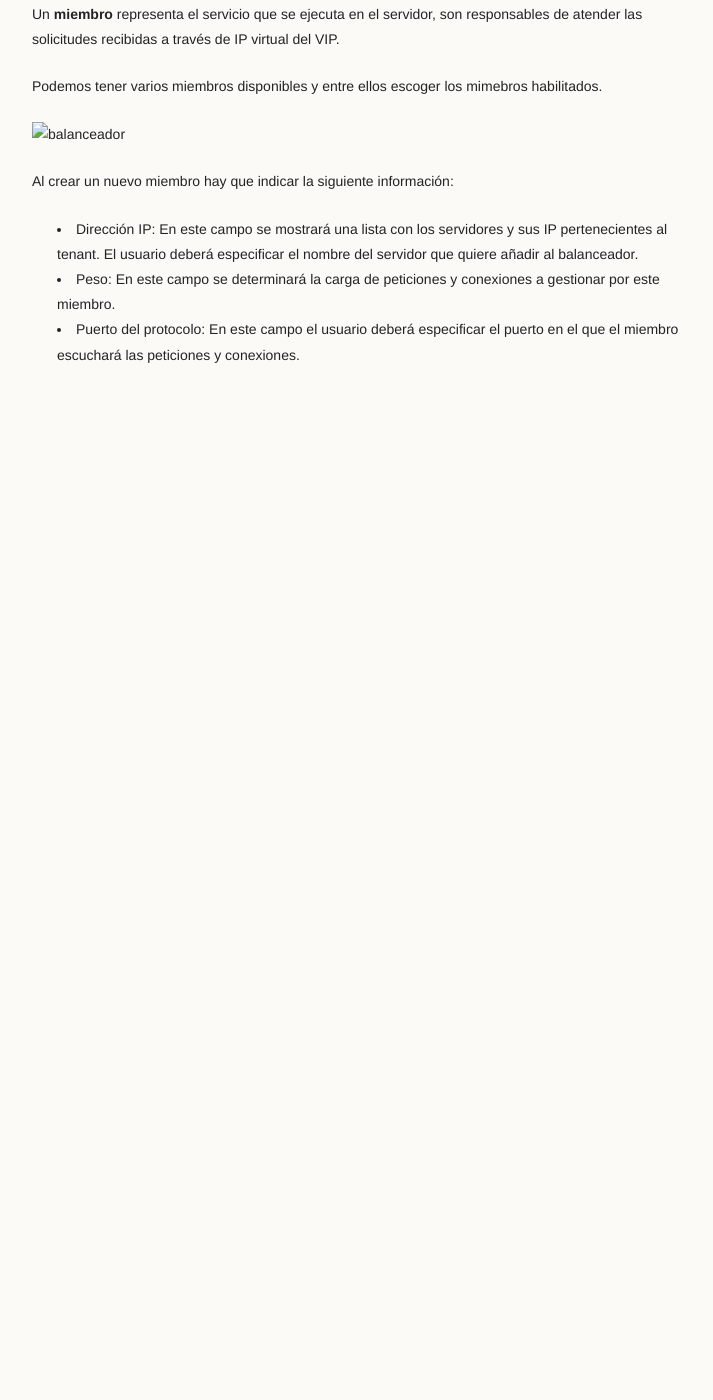
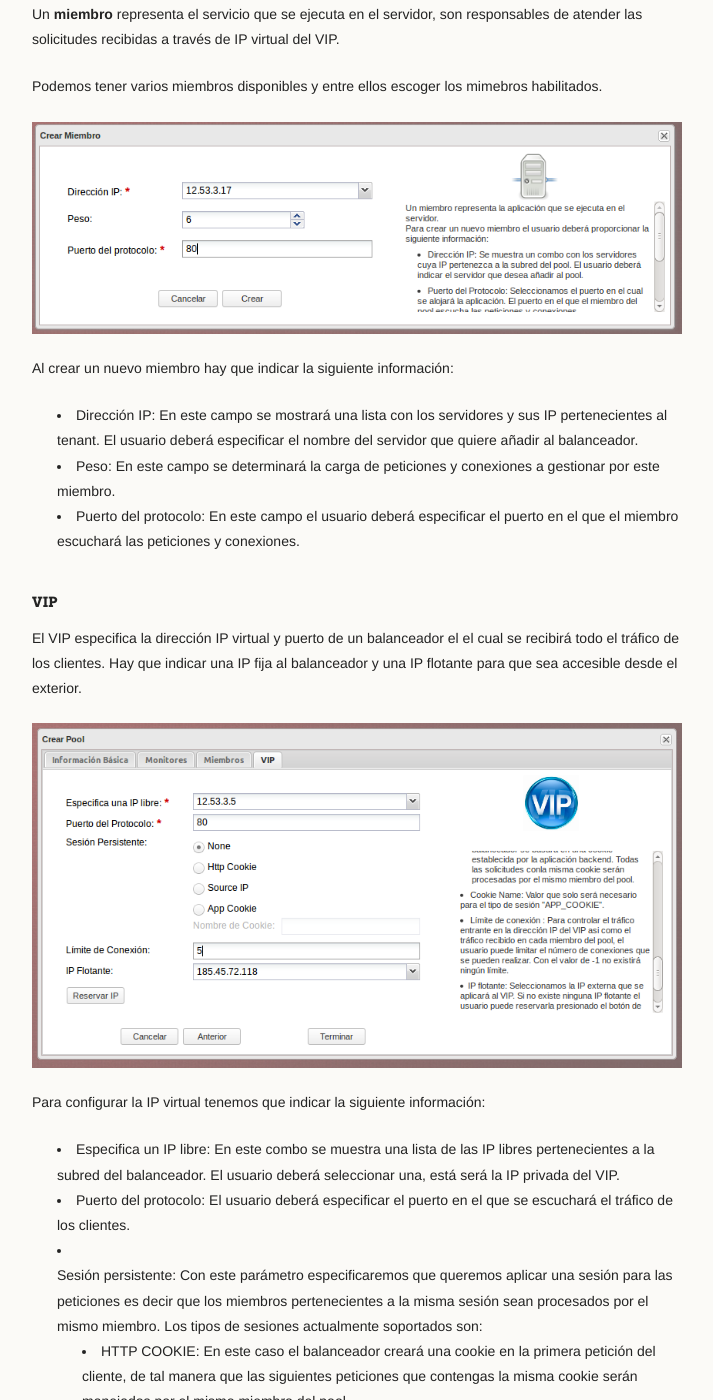
Before and after one commit to iesgn/cloud2, a Jekyll site: the page built from curso/u4/balanceador.md, in a window 1280 px wide and 1400 px high, scrolled down 2078 px. Shown: the whole window, without its empty margins (278-991 px from the left). Built offline with Jekyll 4.4.1, drawn with Linux system fonts in a browser that asks for light colours; before the commit the page ends 2518 px from its top, so only the background shows below that; some of the changed text lies outside the part shown.

Commit message:
Balanceador de carga

```diff
--- a/curso/u4/balanceador.md
+++ b/curso/u4/balanceador.md
@@ -57,3 +57,23 @@ Al crear un nuevo miembro hay que indicar la siguiente información:
 * Dirección IP: En este campo se mostrará una lista con los servidores y sus IP pertenecientes al tenant. El usuario deberá especificar el nombre del servidor que quiere añadir al balanceador.
 * Peso: En este campo se determinará la carga de peticiones y conexiones a gestionar por este miembro.
 * Puerto del protocolo: En este campo el usuario deberá especificar el puerto en el que el miembro escuchará las peticiones y conexiones.
+
+#### VIP
+
+El VIP especifica la dirección IP virtual y puerto de un balanceador el el cual se recibirá todo el tráfico de los clientes. Hay que indicar una IP fija al balanceador y una IP flotante para que sea accesible desde el exterior.
+
+![balanceador](img/bal4.png)
+
+Para configurar la IP virtual tenemos que indicar la siguiente información:
+
+* Especifica un IP libre: En este combo se muestra una lista de las IP libres pertenecientes a la subred del balanceador. El usuario deberá seleccionar una, está será la IP privada del VIP.
+* Puerto del protocolo: El usuario deberá especificar el puerto en el que se escuchará el tráfico de los clientes.
+* Sesión persistente: Con este parámetro especificaremos que queremos aplicar una sesión para las peticiones es decir que los miembros pertenecientes a la misma sesión sean procesados por el mismo miembro. Los tipos de sesiones actualmente soportados son:
+
+	* HTTP COOKIE: En este caso el balanceador creará una cookie en la primera petición del cliente, de tal manera que las siguientes peticiones que contengas la misma cookie serán manejados por el mismo miembro del pool.
+	* Source IP: Todas las conexiones con la misma IP de origen serán manejadas por el mismo miembro del pool.
+	* APP COOKIE: El balanceador dependerá de una cookie establecida por la aplicación back-end. Todas las peticiones con la misma cookie serán procesadas por el mismo miembro del pool.
+	* Nombre de Cookie: Nombre de Cookie que solo será necesario para el tipo de sesión "APP_COOKIE".
+
+* Límite de conexión: Para controlar el tráfico entrante en la dirección IP del VIP asi como el tráfico recibido en cada miembro del pool, el usuario puede limitar el número de conexiones que se pueden realizar. Con el valor de -1 no existirá ningún límite.
+* IP Flotante: En este combo se muestran las IP públicas actualmente reservadas. Con este valor se le puede asignar al VIP una IP pública para que tenga acceso desde el exterior.
```
Also changed, not shown: curso/u4/img/bal3.png (added), curso/u4/img/bal4.png (added).
